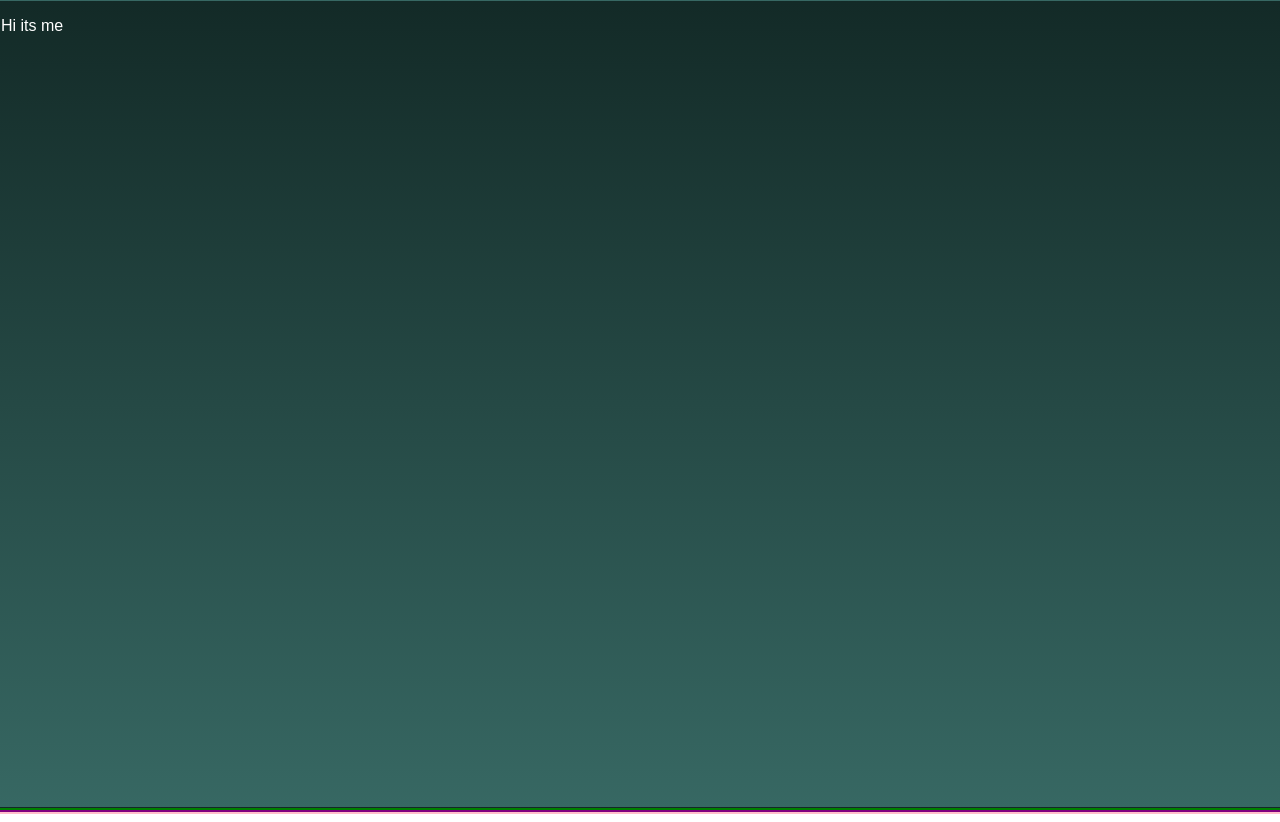
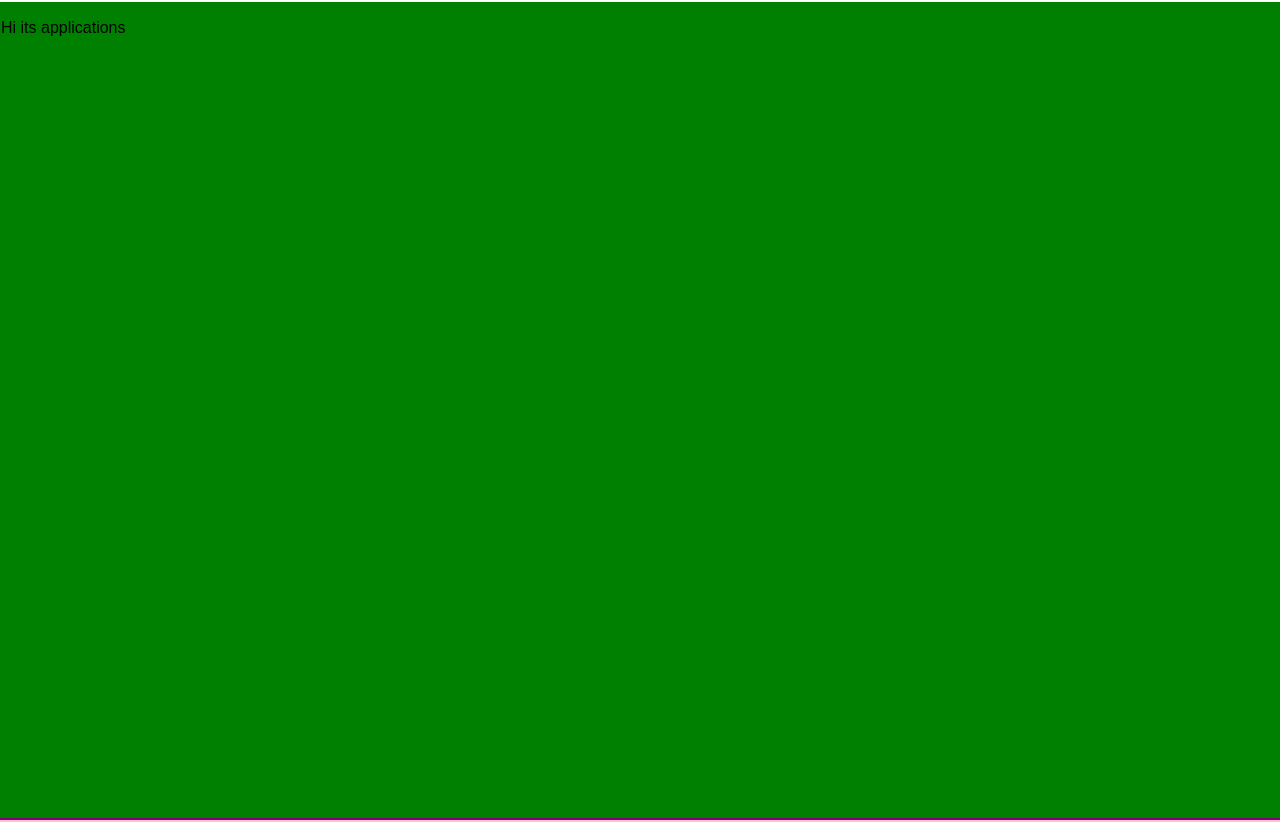
Before and after one commit to dwgate/dwgate.github.io, a website: page index.html in a window 1280 px wide. Drawn offline with Linux system fonts and the light colour scheme.

Commit message:
Scroll hackily working

```diff
--- a/index.html
+++ b/index.html
@@ -26,9 +26,9 @@
       </div>
     </div>
 
-    <div class="hide content" id="work-experience">
-      <div class="work-experience-container">
-        <p>Hi its work-experiencee</p>
+    <div class="hide content" id="jobs">
+      <div class="jobs-container">
+        <p>Hi its job</p>
       </div>
     </div>
 
--- a/script.js
+++ b/script.js
@@ -1,27 +1,128 @@
+const maxDisplayIndex = document.querySelectorAll('.content').length - 1;
+const sections = document.querySelectorAll('.content');
+window.scrollY = 0;
+// window.addEventListener('scroll', debounce(test, 700));
+
+let prevLocation = window.pageYOffset || document.documentElement.scrollTop;
+// let displayIndex = 0;
+
+// function test(e) {
+  // const currentLocation = window.pageYOffset || document.documentElement.scrollTop;
+
+  // if (currentLocation >= prevLocation) {
+  //   displayIndex++;
+  //   if (displayIndex < 0) { displayIndex = 0; }
+  // } else {
+  //   displayIndex--;
+  //   if (displayIndex > maxDisplayIndex) { displayIndex--; }
+  // }
+
+  // Array.from(sections).forEach((section, i) => {
+  //   if (i === displayIndex) {
+  //     section.classList.add('focus');
+  //     section.classList.remove('hide');
+  //   } else {
+  //     section.classList.add('hide');
+  //     section.classList.remove('focus');
+  //   }
+  // });
+
+  // prevLocation = currentLocation;
+  // const visible = document.querySelector('.focus');
+
+  // window.scrollTo(0, 2);
+// }
 
 
-const x = document.querySelector('.focus');
-window.addEventListener('scroll', () => test());
 
-let prevLocation = 0;
+
+
 let displayIndex = 0;
+var previousPosition = window.pageYOffset || document.documentElement.scrollTop;
+setTimeout( () => debounce(
+window.onscroll = function() {
+  var currentPosition = window.pageYOffset || document.documentElement.scrollTop;
 
-function test() {
-  console.log(window.scrollY);
-  const me = document.getElementById('me');
-  const apps = document.getElementById('applications');
-  if (window.scrollY > prevLocation) {
-    me.classList.remove('focus');
-    me.classList.add('hide');
+  if (previousPosition > currentPosition) {
+    // displayIndex--;
+    // if (displayIndex > maxDisplayIndex) { displayIndex--; }
+    console.log('scrolling up');
+    whatever(true);
+  } else {
+    // displayIndex++;
+    // if (displayIndex < 0) { displayIndex = 0; }
+    console.log('scrolling down');
+    whatever(false);
+  }
 
-    apps.classList.remove('hide');
-    apps.classList.add('focus');
+  // console.log(displayIndex);
+  // Array.from(sections).forEach((section, i) => {
+  //   if (i === displayIndex) {
+  //     section.classList.add('focus');
+  //     section.classList.remove('hide');
+  //   } else {
+  //     section.classList.add('hide');
+  //     section.classList.remove('focus');
+  //   }
+  // });
+
+  previousPosition = currentPosition;
+  setTimeout(() => window.scrollTo(0, 1), 35);
+})
+, 600);
+
+const whatever = debounce(function(direction) {
+  if (direction) {
+    displayIndex--;
+    if (displayIndex < 0) { displayIndex = 0; }
   } else {
-    apps.classList.remove('focus');
-    apps.classList.add('hide');
+    displayIndex++;
+    if (displayIndex > maxDisplayIndex) { displayIndex--; }
+  }
 
-    me.classList.remove('hide');
-    me.classList.add('focus');
-  }
-  prevLocation = window.scrollY;
+  console.log('displayIndex: ', displayIndex);
+  Array.from(sections).forEach((section, i) => {
+    if (i === displayIndex) {
+      section.classList.add('focus');
+      section.classList.remove('hide');
+    } else {
+      section.classList.add('hide');
+      section.classList.remove('focus');
+    }
+  });
+}, 400);
+
+
+  // const me = document.getElementById('me');
+  // const apps = document.getElementById('applications');
+  // if (window.scrollY > prevLocation) {
+  //   me.classList.remove('focus');
+  //   me.classList.add('hide');
+
+  //   apps.classList.remove('hide');
+  //   apps.classList.add('focus');
+  // } else {
+  //   apps.classList.remove('focus');
+  //   apps.classList.add('hide');
+
+  //   me.classList.remove('hide');
+  //   me.classList.add('focus');
+  // }
+  // prevLocation = window.scrollY;
+
+
+
+function debounce(func, wait = 20, immediate = true) {
+  let timeout;
+  return function() {
+    let context = this, args = arguments;
+    let later = function() {
+      timeout = null;
+      if (!immediate) func.apply(context, args);
+    };
+    let callNow = immediate && !timeout;
+    clearTimeout(timeout);
+    timeout = setTimeout(later, wait);
+    if (callNow) func.apply(context, args);
+  };
 }
--- a/style.scss
+++ b/style.scss
@@ -36,7 +36,11 @@ html {
   background: linear-gradient(0deg, $lightteal, $darkestteal);
   color: white;
 }
-.me-container {}
+.me-container {
+  display: flex;
+  justify-content: center;
+  align-items: center;
+}
 
 /*--------------------LANDING--------------------*/
 
@@ -46,6 +50,7 @@ html {
   background-color: green;
 }
 .application-container {}
+
 
 /*--------------------PROJECTS--------------------*/
 
@@ -59,24 +64,27 @@ html {
 
 
 /*--------------------WORK EXPERIENCE--------------------*/
-#work-experience {
+#jobs {
   background-color: pink;
 }
-.work-experience-container {}
+.jobs-container {}
 /*--------------------WORK EXPERIENCE--------------------*/
 
 
 /*--------------------SCROLLING--------------------*/
 .hide {
-  height: 0px;
-  transition: height 0.5s ease-out;
+  height: 1px;
+  transition: height 1s ease-out;
   & > * {
     visibility: hidden;
+    opacity: 0.1;
   }
 }
 
 .focus {
-  height: 101vh;
-  transition: height 0.5s ease-out;
+  height: 102vh;
+  opacity: 1.0;
+  transition: all 1s ease-out;
+  // transition: opacity 1s ease-in;
 }
 /*--------------------SCROLLING--------------------*/
```
Also changed, not shown: build/style.css.
